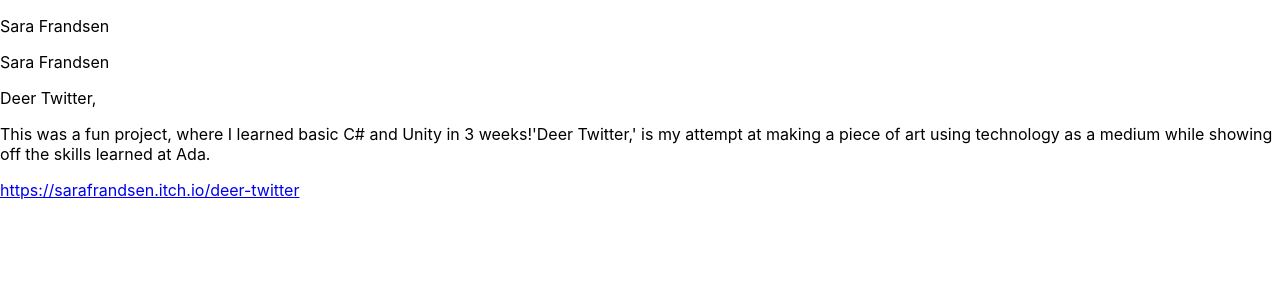
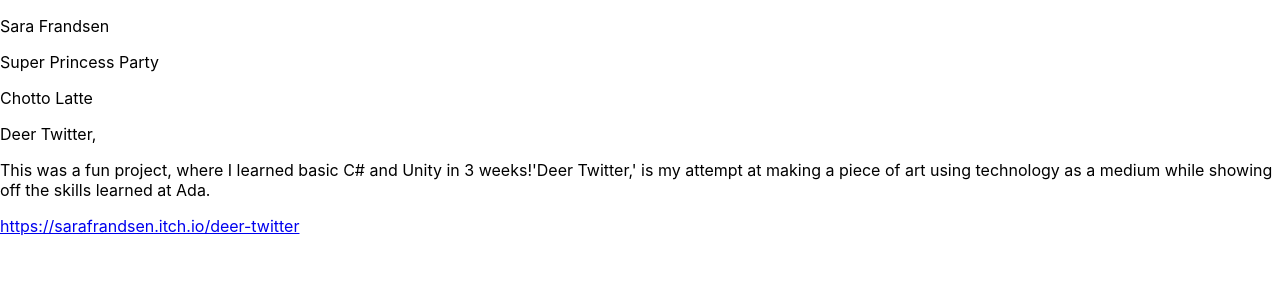
Before and after one commit to frankienakama/sarafrandsen-dotcom, a React app: page / in a window 1280 px wide. Shown: the top 300 px of the page. Built offline with nearby package versions, Linux system fonts and the light colour scheme.

Commit message:
Add top mid bottom copy

```diff
--- a/src/App.js
+++ b/src/App.js
@@ -8,7 +8,9 @@
   render() {
     return (
       <section className={styles}>
-        <Intro topCopyA={intro.top.A} topCopyB={intro.top.B} />
+        <Intro copyA={intro.top.A} copyB={intro.top.B} />
+        <Intro copyA={intro.mid.A} copyB={intro.mid.B} />
+        <Intro copyA={intro.bottom.A} copyB={intro.bottom.B} />
         <Content />
       </section>
     );
--- a/src/components/intro/Intro.js
+++ b/src/components/intro/Intro.js
@@ -29,12 +29,12 @@
 
   render() {
 
-      const { topCopyA, topCopyB } = this.props;
+      const { copyA, copyB } = this.props;
       const { isHoveringTop } = this.state;
 
       const classes = classNames(styles.index);
 
-      const copy = isHoveringTop ? topCopyB : topCopyA;
+      const copy = isHoveringTop ? copyB : copyA;
 
     return (
       <section>
@@ -46,15 +46,6 @@
           >
             {copy}
           </p>
-          <div>
-            <p
-              className={classes}
-              onMouseEnter={this.handleMouseEnter}
-              onMouseLeave={this.handleMouseLeave}
-            >
-              {copy}
-            </p>
-          </div>
         </div>
       </section>
     )
```
